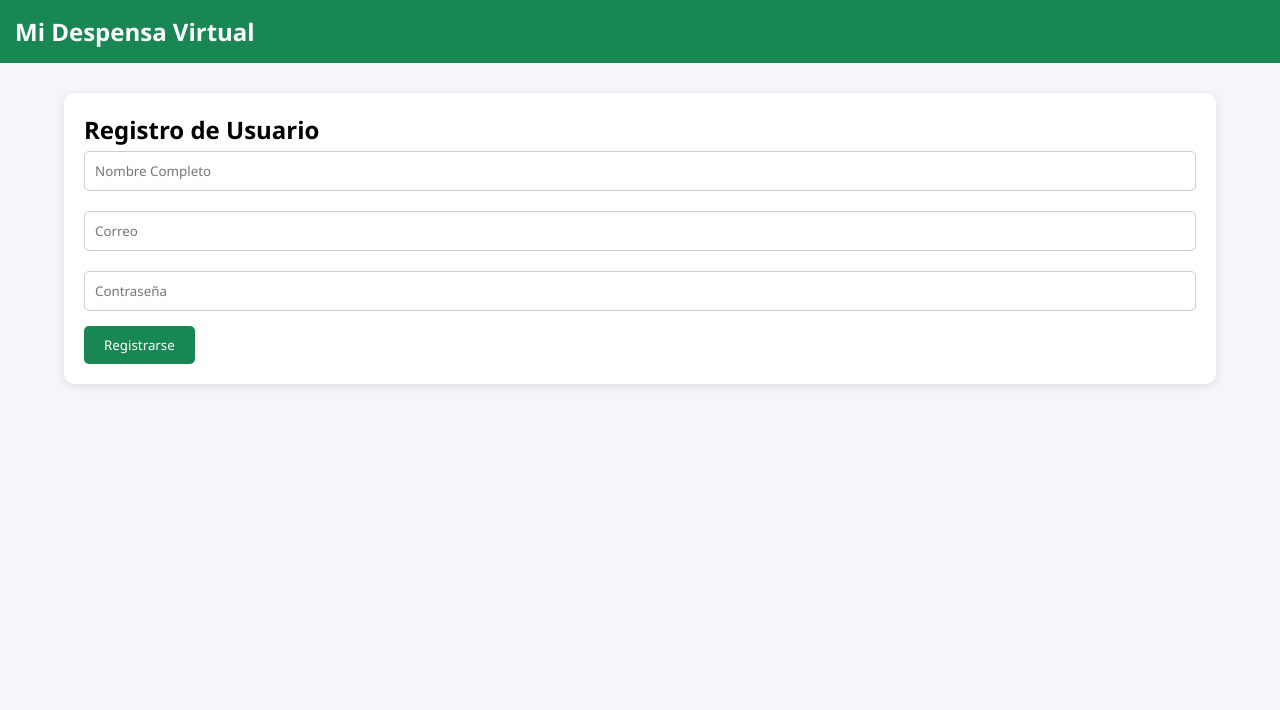
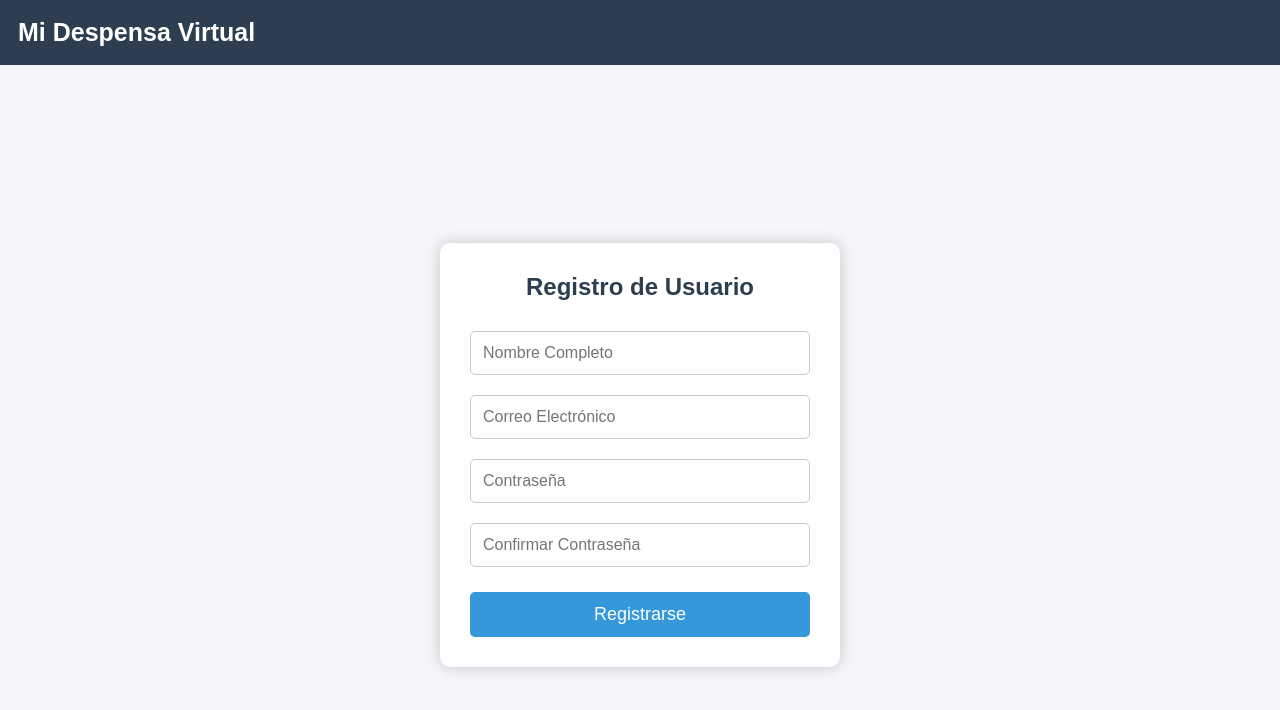
Before and after one commit to MgchmYT/MiDespensaVirtual, a plain HTML site: page Front_User/registro.html in a window 1280 px wide. Drawn offline with Linux system fonts and the light colour scheme.

Commit message:
registro.html

```diff
--- a/Front_User/registro.html
+++ b/Front_User/registro.html
@@ -2,16 +2,107 @@
 <html lang="es">
 <head>
 <meta charset="UTF-8">
-<title>Registro</title>
+<meta name="viewport" content="width=device-width, initial-scale=1.0">
+<title>Registro de Usuario</title>
 
 <link rel="stylesheet" href="/css/style.css">
+
+<style>
+
+*{
+    margin:0;
+    padding:0;
+    box-sizing:border-box;
+    font-family:Arial, Helvetica, sans-serif;
+}
+
+body{
+    background:#f4f6f9;
+}
+
+.navbar{
+    width:100%;
+    background:#2c3e50;
+    color:white;
+    padding:18px;
+    text-align:center;
+    font-size:25px;
+    font-weight:bold;
+}
+
+.container{
+    display:flex;
+    justify-content:center;
+    align-items:center;
+    height:90vh;
+}
+
+.card{
+    background:white;
+    width:400px;
+    padding:30px;
+    border-radius:10px;
+    box-shadow:0 0 15px rgba(0,0,0,.2);
+}
+
+.card h2{
+    text-align:center;
+    margin-bottom:20px;
+    color:#2c3e50;
+}
+
+input{
+    width:100%;
+    padding:12px;
+    margin:10px 0;
+    border:1px solid #ccc;
+    border-radius:5px;
+    font-size:16px;
+}
+
+input:focus{
+    outline:none;
+    border:1px solid #3498db;
+}
+
+.btn{
+    width:100%;
+    padding:12px;
+    margin-top:15px;
+    border:none;
+    background:#3498db;
+    color:white;
+    font-size:18px;
+    border-radius:5px;
+    cursor:pointer;
+}
+
+.btn:hover{
+    background:#2980b9;
+}
+
+.error{
+    color:red;
+    margin-top:15px;
+    text-align:center;
+    font-size:15px;
+}
+
+.exito{
+    color:green;
+    margin-top:15px;
+    text-align:center;
+    font-size:15px;
+}
+
+</style>
 
 </head>
 
 <body>
 
 <nav class="navbar">
-<div class="logo">Mi Despensa Virtual</div>
+    Mi Despensa Virtual
 </nav>
 
 <div class="container">
@@ -20,17 +111,41 @@
 
 <h2>Registro de Usuario</h2>
 
-<form>
+<form id="formRegistro">
 
-<input type="text" placeholder="Nombre Completo">
+<input
+type="text"
+id="nombre"
+placeholder="Nombre Completo"
+required
+>
 
-<input type="email" placeholder="Correo">
+<input
+type="email"
+id="correo"
+placeholder="Correo Electrónico"
+required
+>
 
-<input type="password" placeholder="Contraseña">
+<input
+type="password"
+id="password"
+placeholder="Contraseña"
+required
+>
 
-<button class="btn">
+<input
+type="password"
+id="confirmar"
+placeholder="Confirmar Contraseña"
+required
+>
+
+<button type="submit" class="btn">
 Registrarse
 </button>
+
+<p id="mensaje"></p>
 
 </form>
 
@@ -38,5 +153,66 @@ Registrarse
 
 </div>
 
+<script>
+
+const formulario = document.getElementById("formRegistro");
+
+formulario.addEventListener("submit", function(e){
+
+e.preventDefault();
+
+const nombre = document.getElementById("nombre").value.trim();
+const correo = document.getElementById("correo").value.trim();
+const password = document.getElementById("password").value;
+const confirmar = document.getElementById("confirmar").value;
+
+const mensaje = document.getElementById("mensaje");
+
+mensaje.className="";
+mensaje.innerHTML="";
+
+if(nombre.length < 3){
+mensaje.className="error";
+mensaje.innerHTML="El nombre debe tener al menos 3 caracteres.";
+return;
+}
+
+const regexNombre=/^[A-Za-zÁÉÍÓÚáéíóúÑñ ]+$/;
+
+if(!regexNombre.test(nombre)){
+mensaje.className="error";
+mensaje.innerHTML="El nombre solo puede contener letras.";
+return;
+}
+
+const regexCorreo=/^[^\\s@]+@[^\\s@]+\\.[^\\s@]+$/;
+
+if(!regexCorreo.test(correo)){
+mensaje.className="error";
+mensaje.innerHTML="Ingrese un correo válido.";
+return;
+}
+
+if(password.length < 8){
+mensaje.className="error";
+mensaje.innerHTML="La contraseña debe tener mínimo 8 caracteres.";
+return;
+}
+
+if(password != confirmar){
+mensaje.className="error";
+mensaje.innerHTML="Las contraseñas no coinciden.";
+return;
+}
+
+mensaje.className="exito";
+mensaje.innerHTML="✅ Usuario registrado correctamente.";
+
+formulario.reset();
+
+});
+
+</script>
+
 </body>
 </html>
```
